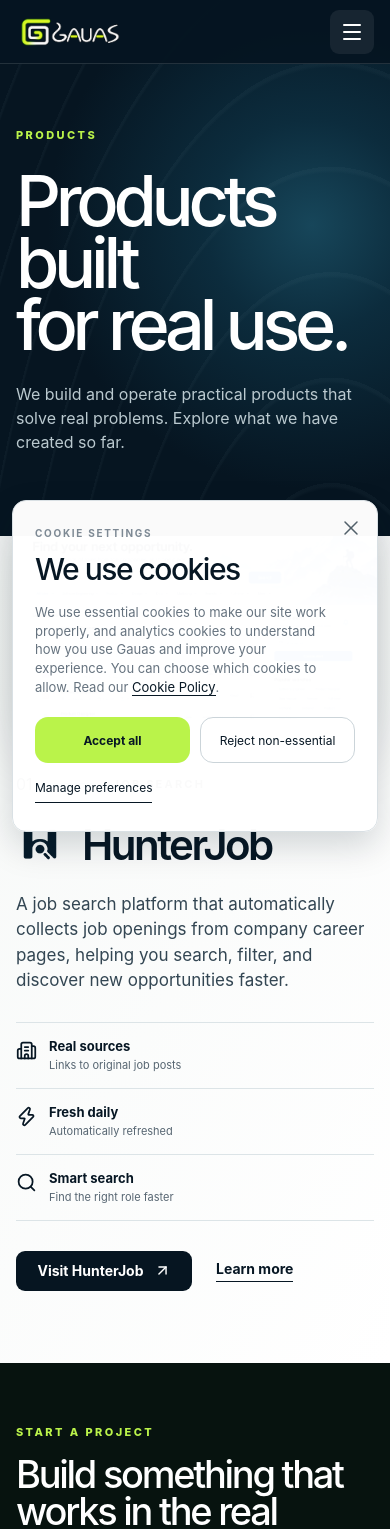
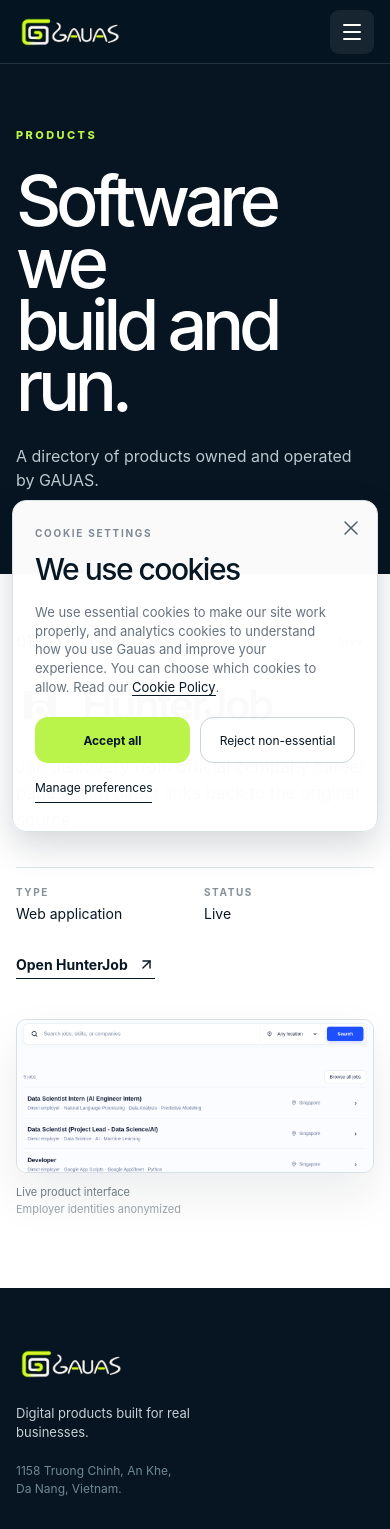
Before and after one commit to Gauas/home, a React (Vite) app: page /product in a window 390 px wide. Shown: the top 1529 px of the page. Built offline with nearby package versions, Linux system fonts and the light colour scheme.

Commit message:
refactor: simplify product showcase

```diff
--- a/src/components/product/ProductPage.jsx
+++ b/src/components/product/ProductPage.jsx
@@ -1,20 +1,16 @@
-import { ArrowUpRight, Building2, Search, Zap } from "lucide-react";
+import { ArrowUpRight } from "lucide-react";
 import { PageShell } from "../common/PageShell";
-import { FinalCta } from "../common/FinalCta";
 
 const PRODUCTS = [
   {
     name: "HunterJob",
     url: "https://hunterjob.gauas.com",
     category: "JOB SEARCH",
-    description: "A job search platform that automatically collects job openings from company career pages, helping you search, filter, and discover new opportunities faster.",
+    description: "Job discovery from official company career pages, with direct links back to the original source.",
     logo: "/assets/products/hunterjob.png",
-    preview: "/assets/products/hunterjob-interface.png",
-    features: [
-      { title: "Real sources", copy: "Links to original job posts", icon: Building2 },
-      { title: "Fresh daily", copy: "Automatically refreshed", icon: Zap },
-      { title: "Smart search", copy: "Find the right role faster", icon: Search },
-    ],
+    preview: "/assets/products/hunterjob-screenshot.png",
+    type: "Web application",
+    status: "Live",
   },
 ];
 
@@ -24,37 +20,30 @@
       <section className="page-hero dark-page-hero product-hero">
         <div className="container">
           <p className="eyebrow">PRODUCTS</p>
-          <h1>Products built<br />for real use.</h1>
-          <p>We build and operate practical products that solve real problems. Explore what we have created so far.</p>
+          <h1>Software we<br />build and run.</h1>
+          <p>A directory of products owned and operated by GAUAS.</p>
         </div>
       </section>
       <div className="product-index" aria-label="Product directory">
         {PRODUCTS.map((product, index) => (
           <section className="product-showcase container" key={product.url}>
             <div className="product-story">
-              <div className="product-kicker"><span>{String(index + 1).padStart(2, "0")}</span><i aria-hidden="true" /><strong>{product.category}</strong></div>
+              <div className="product-kicker"><span>{String(index + 1).padStart(2, "0")}</span><i aria-hidden="true" /><strong>{product.category}</strong><em>{product.status}</em></div>
               <div className="product-identity">
                 <img src={product.logo} width="1254" height="1254" alt="" />
                 <h2>{product.name}</h2>
               </div>
               <p className="product-description">{product.description}</p>
-              <div className="product-features">
-                {product.features.map(({ title, copy, icon: Icon }) => (
-                  <div key={title}><Icon aria-hidden="true" /><p><strong>{title}</strong><span>{copy}</span></p></div>
-                ))}
-              </div>
-              <div className="product-actions">
-                <a className="dark-button" href={product.url} target="_blank" rel="noreferrer">Visit {product.name}<ArrowUpRight size={17} aria-hidden="true" /></a>
-                <a className="product-learn-link" href={product.url} target="_blank" rel="noreferrer">Learn more</a>
-              </div>
+              <dl className="product-facts"><div><dt>TYPE</dt><dd>{product.type}</dd></div><div><dt>STATUS</dt><dd>{product.status}</dd></div></dl>
+              <a className="product-visit" href={product.url} target="_blank" rel="noreferrer">Open {product.name}<ArrowUpRight size={17} aria-hidden="true" /></a>
             </div>
-            <a className="product-preview" href={product.url} target="_blank" rel="noreferrer" aria-label={`Visit ${product.name}`}>
-              <img src={product.preview} width="1586" height="992" alt={`${product.name} job search interface with employer identities hidden`} />
-            </a>
+            <figure className="product-preview">
+              <a href={product.url} target="_blank" rel="noreferrer" aria-label={`Open ${product.name}`}><img src={product.preview} width="1080" height="460" alt={`${product.name} interface with employer names anonymized`} /></a>
+              <figcaption>Live product interface <span>Employer identities anonymized</span></figcaption>
+            </figure>
           </section>
         ))}
       </div>
-      <FinalCta />
     </PageShell>
   );
 }
--- a/src/styles.css
+++ b/src/styles.css
@@ -1607,37 +1607,34 @@
 .work-status-band h2 { font-size: clamp(42px, 4vw, 62px); font-weight: 520; letter-spacing: -.06em; }
 .work-status-band .container > p:last-child { max-width: 600px; color: var(--body); font-size: var(--type-body); line-height: 1.55; }
 
-.product-hero { position: relative; min-height: 430px; overflow: hidden; padding: 118px 0 72px; background: #061521; isolation: isolate; }
-.product-hero::before { position: absolute; z-index: -2; inset: 0; background: radial-gradient(circle at 80% 42%, #17465a 0, #0c2c3d 24%, #061521 60%); content: ""; }
-.product-hero::after { position: absolute; z-index: -1; inset: 0; background-image: repeating-radial-gradient(ellipse at 78% 145%, transparent 0 31px, #88a8b20d 32px 33px); opacity: .9; content: ""; transform: scale(1.25); }
-.product-hero h1 { max-width: 670px; font-size: clamp(66px, 7vw, 108px); line-height: .88; }
-.product-hero .container > p:last-child { max-width: 570px; margin-top: 27px; font-size: 18px; }
-.product-index { background: linear-gradient(120deg, #f7f9f8, #fff); }
-.product-showcase { display: grid; min-height: 610px; grid-template-columns: minmax(370px, .78fr) minmax(0, 1.22fr); gap: clamp(50px, 6vw, 105px); padding-block: 65px 92px; }
+.product-hero { min-height: 410px; padding: 122px 0 82px; background: var(--navy); }
+.product-hero h1 { max-width: 720px; font-size: clamp(66px, 7vw, 108px); line-height: .88; }
+.product-hero .container > p:last-child { max-width: 520px; margin-top: 27px; font-size: 18px; }
+.product-index { background: #fff; }
+.product-showcase { display: grid; min-height: 620px; grid-template-columns: minmax(320px, .68fr) minmax(0, 1.32fr); gap: clamp(48px, 5vw, 84px); padding-block: 78px 108px; }
 .product-showcase + .product-showcase { border-top: 1px solid var(--line); }
 .product-story { align-self: center; }
 .product-kicker { display: flex; align-items: center; gap: 17px; color: var(--ink); font-size: var(--type-overline); letter-spacing: .2em; }
 .product-kicker span { font-size: var(--type-body); letter-spacing: 0; }
 .product-kicker i { width: 46px; height: 1px; background: #aeb9bd; }
 .product-kicker strong { font-size: inherit; }
+.product-kicker em { margin-left: auto; padding: 6px 9px; border: 1px solid #b6c787; border-radius: 999px; color: #486211; font-size: 10px; font-style: normal; font-weight: 750; letter-spacing: .12em; }
 .product-identity { display: flex; align-items: center; gap: 18px; margin-top: 34px; }
 .product-identity img { width: 58px; height: 58px; object-fit: contain; }
 .product-identity h2 { font-size: clamp(40px, 4vw, 60px); font-weight: 620; letter-spacing: -.06em; }
-.product-description { max-width: 570px; margin-top: 22px; color: #334653; font-size: 19px; line-height: 1.5; }
-.product-features { display: grid; grid-template-columns: repeat(3, 1fr); margin-top: 34px; }
-.product-features > div { display: flex; min-width: 0; gap: 12px; padding-right: 18px; border-right: 1px solid var(--line); }
-.product-features > div + div { padding-left: 18px; }
-.product-features > div:last-child { border-right: 0; }
-.product-features svg { width: 21px; min-width: 21px; height: 21px; margin-top: 2px; }
-.product-features p { display: flex; min-width: 0; flex-direction: column; gap: 4px; }
-.product-features strong { font-size: var(--type-ui-sm); }
-.product-features span { color: var(--body); font-size: var(--type-overline); line-height: 1.35; }
-.product-actions { display: flex; align-items: center; gap: 34px; margin-top: 38px; }
-.product-actions .dark-button { min-width: 176px; gap: 10px; }
-.product-learn-link { padding-bottom: 4px; border-bottom: 1px solid var(--ink); font-size: var(--type-ui); font-weight: 650; }
-.product-preview { align-self: start; overflow: hidden; margin-top: -104px; border: 1px solid #dce5e9; border-radius: 14px 14px 0 0; background: #fff; box-shadow: 0 24px 60px #06152120; }
-.product-preview img { width: 100%; height: auto; transition: transform .45s ease; }
-.product-preview:hover img { transform: scale(1.012); }
+.product-description { max-width: 470px; margin-top: 24px; color: #334653; font-size: 19px; line-height: 1.55; }
+.product-facts { display: grid; grid-template-columns: 1fr 1fr; gap: 18px; margin: 34px 0 0; padding-top: 18px; border-top: 1px solid var(--line); }
+.product-facts div { display: grid; gap: 7px; }
+.product-facts dt { color: #849198; font-size: 10px; font-weight: 750; letter-spacing: .16em; }
+.product-facts dd { margin: 0; font-size: var(--type-ui); }
+.product-visit { display: inline-flex; align-items: center; gap: 10px; margin-top: 34px; padding-bottom: 5px; border-bottom: 1px solid var(--ink); font-size: var(--type-ui); font-weight: 700; }
+.product-visit svg { transition: transform .2s ease; }
+.product-visit:hover svg { transform: translate(3px, -3px); }
+.product-preview { align-self: start; margin: -132px 0 0; }
+.product-preview > a { display: block; overflow: hidden; border: 1px solid #d7e0e4; border-radius: 10px; background: #fbfcff; box-shadow: 0 22px 48px #06152114; }
+.product-preview img { width: 100%; height: auto; }
+.product-preview figcaption { display: flex; justify-content: space-between; gap: 20px; margin-top: 12px; color: #6e7b82; font-size: 11px; }
+.product-preview figcaption span { color: #98a2a7; }
 
 .studio-approach { display: grid; grid-template-columns: .82fr 1.18fr; gap: 110px; padding-block: 120px; }
 .studio-approach > div:first-child h2 { max-width: 610px; margin-top: 24px; font-size: clamp(54px, 5.6vw, 86px); font-weight: 520; letter-spacing: -.07em; line-height: .94; }
@@ -1685,8 +1682,7 @@
   .studio-approach,
   .ai-outcomes header { grid-template-columns: 1fr; gap: 28px; }
   .product-showcase { grid-template-columns: 1fr; gap: 50px; }
-  .product-preview { grid-row: 1; margin-top: -88px; }
-  .product-story { grid-row: 2; }
+  .product-preview { margin-top: -88px; }
   .studio-approach-copy > div { grid-template-columns: 1fr 1fr; }
   .goal-tabs,
   .goal-panel,
@@ -1698,20 +1694,17 @@
 @media (max-width: 600px) {
   .selected-work-updating,
   .work-status-band { padding-block: 52px; }
-  .product-hero { min-height: 440px; padding-block: 128px 82px; }
+  .product-hero { min-height: 420px; padding-block: 128px 82px; }
   .product-hero h1 { font-size: clamp(60px, 18vw, 76px); }
   .product-hero .container > p:last-child { font-size: 16px; }
-  .product-showcase { min-height: 0; gap: 42px; padding-block: 0 72px; }
-  .product-preview { width: calc(100% + 8px); margin: -34px -4px 0; border-radius: 9px; }
-  .product-story { padding-top: 0; }
+  .product-showcase { min-height: 0; gap: 40px; padding-block: 54px 72px; }
+  .product-preview { width: 100%; margin: 0; }
+  .product-preview figcaption { flex-direction: column; gap: 3px; }
   .product-identity { margin-top: 25px; }
   .product-identity img { width: 48px; height: 48px; }
   .product-identity h2 { font-size: 42px; }
   .product-description { font-size: 17px; }
-  .product-features { grid-template-columns: 1fr; gap: 0; margin-top: 28px; border-top: 1px solid var(--line); }
-  .product-features > div,
-  .product-features > div + div { padding: 15px 0; border-right: 0; border-bottom: 1px solid var(--line); }
-  .product-actions { gap: 24px; margin-top: 30px; }
+  .product-kicker { gap: 12px; }
   .work-updating-row h2 { font-size: 40px; }
   .work-status-band h2 { font-size: 44px; }
   .studio-approach,
```
Also changed, not shown: public/assets/products/hunterjob-interface.png (deleted), public/assets/products/hunterjob-screenshot.png (added).
